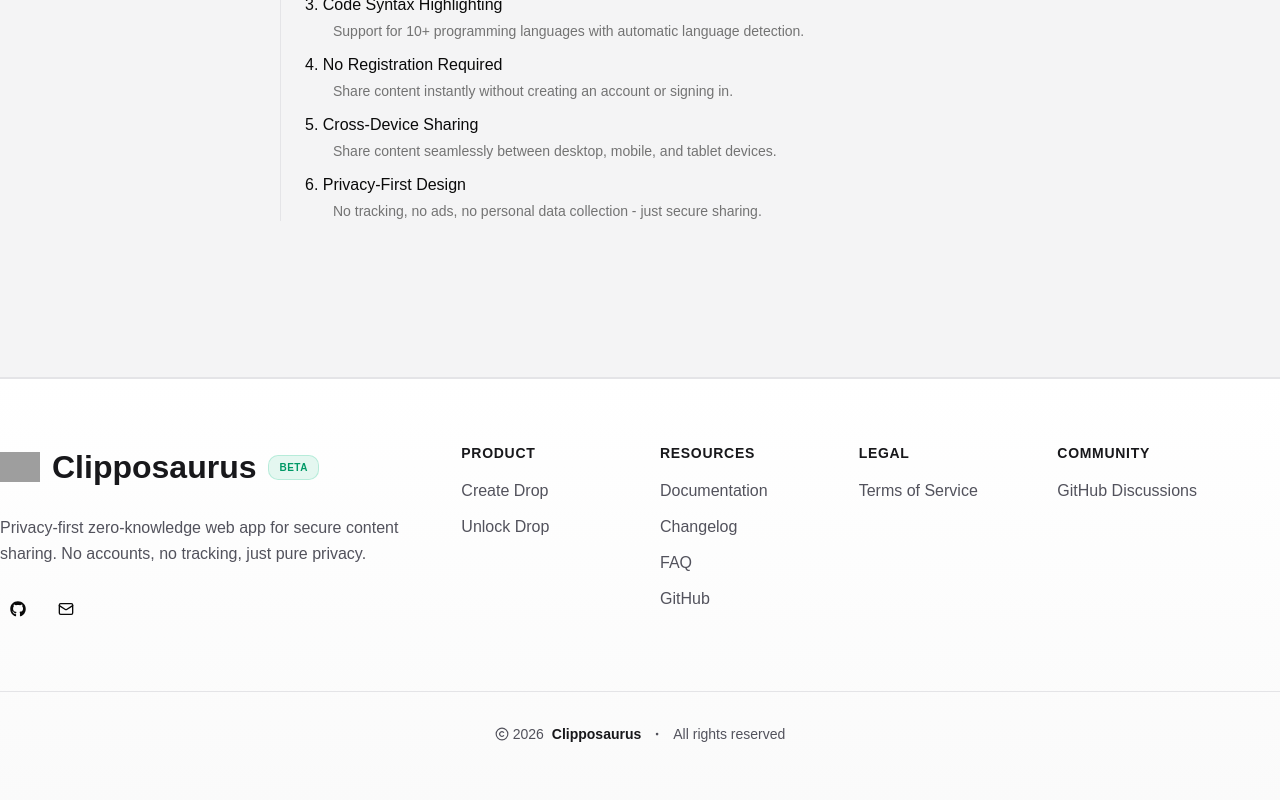
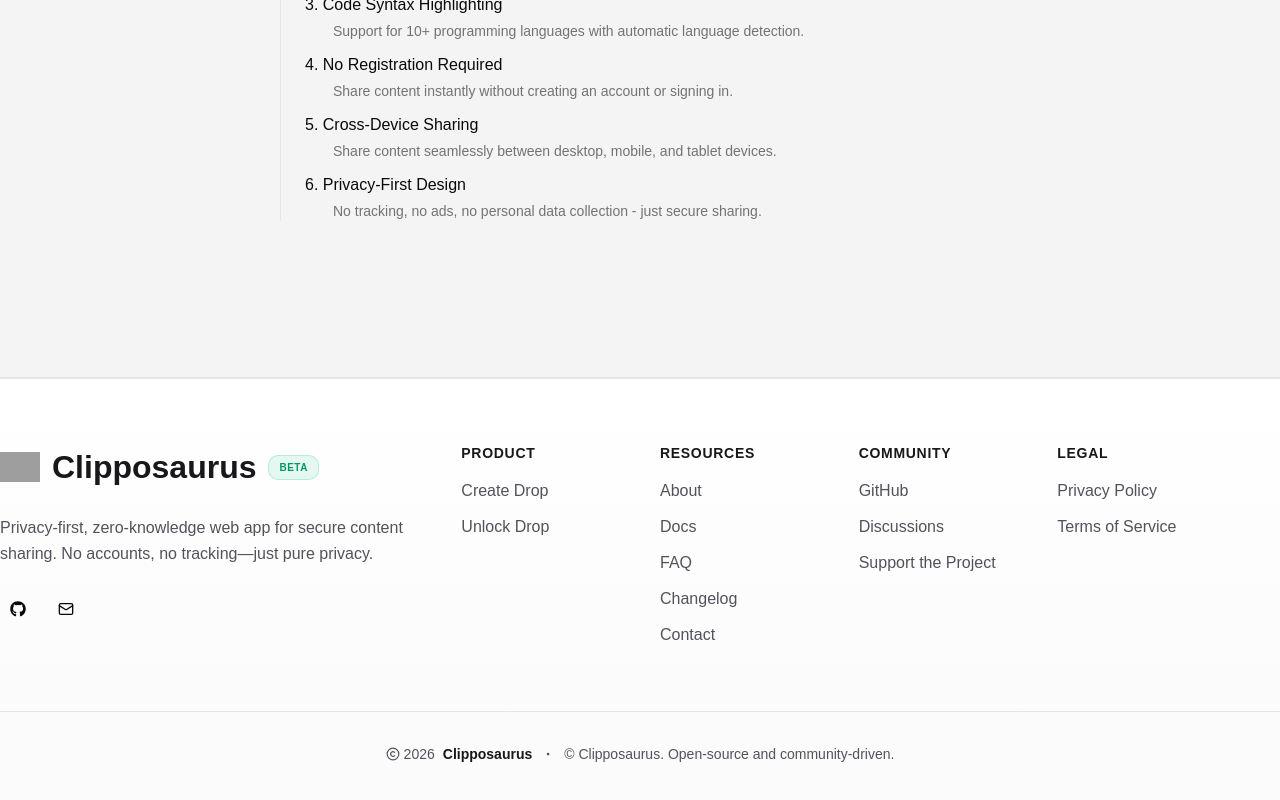
Before and after one commit to kishon45229/Clipposaurus-Docs, a Next.js app: page /changelog in a window 1280 px wide. Shown: the part 503-1303 px from the top of the page. Built offline with nearby package versions, Linux system fonts and the light colour scheme; no server answers; grey boxes are pictures that could not be loaded; a web font is replaced by a local one.

Commit message:
Update Footer by adding about us, contact us and support

```diff
--- a/src/components/footer/FooterContent.tsx
+++ b/src/components/footer/FooterContent.tsx
@@ -6,7 +6,7 @@
 import { FooterColumn } from "@/components/footer/FooterColumn";
 
 export const FooterContent = () => {
-    const { data, handleRedirectToDocs, handleRedirectToChangelog, handleRedirectToTermsOfService, handleRedirectToGitHub, handleRedirectToFAQ, handleContactUs, handleRedirectToGitHubDiscussions, handleRedirectToCreateDrop, handleRedirectToUnlockDrop } = useFooter();
+    const { data, handleRedirectToDocs, handleRedirectToChangelog, handleRedirectToPrivacyPolicy, handleRedirectToAbousUs, handleRedirectToGitHubSponsor, handleRedirectToTermsOfService, handleRedirectToGitHub, handleRedirectToFAQ, handleContactUs, handleRedirectToGitHubDiscussions, handleRedirectToCreateDrop, handleRedirectToUnlockDrop } = useFooter();
     const { columns } = data;
     const redirectHandlers = {
         "Create Drop": handleRedirectToCreateDrop,
@@ -16,7 +16,11 @@
         "FAQ": handleRedirectToFAQ,
         "GitHub": handleRedirectToGitHub,
         "Terms of Service": handleRedirectToTermsOfService,
-        "GitHub Discussions": handleRedirectToGitHubDiscussions,
+        "Privacy Policy": handleRedirectToPrivacyPolicy,
+        "Discussions": handleRedirectToGitHubDiscussions,
+        "About": handleRedirectToAbousUs,
+        "Contact": handleContactUs,
+        "Support the Project": handleRedirectToGitHubSponsor
     };
 
     return (
--- a/src/contexts/FooterContext.tsx
+++ b/src/contexts/FooterContext.tsx
@@ -20,6 +20,9 @@
     handleRedirectToUnlockDrop: () => void;
     handleRedirectToGitHubDiscussions: () => void;
     handleRedirectToDocs: () => void;
+    handleRedirectToAbousUs: () => void;
+    handleRedirectToPrivacyPolicy: () => void;
+    handleRedirectToGitHubSponsor: () => void;
 }
 
 const FooterContext = React.createContext<FooterContextValue | undefined>(undefined);
@@ -30,7 +33,7 @@
 
 export function FooterProvider({ children }: FooterProviderProps): React.ReactElement {
     const { data, isLoading, error } = useFooterComponent();
-    const { handleRedictToCurrentPageHome, handleRedirectToChangelog, handleRedirectToTermsOfService, handleRedirectToGitHub, handleRedirectToFAQ, handleContactUs, handleRedirectToGitHubDiscussions, handleRedirectToCreateDrop, handleRedirectToUnlockDrop, handleRedirectToDocs } = useRedirects();
+    const { handleRedictToCurrentPageHome, handleRedirectToChangelog, handleRedirectToGitHubSponsor, handleRedirectToTermsOfService, handleRedirectToGitHub, handleRedirectToFAQ, handleContactUs, handleRedirectToGitHubDiscussions, handleRedirectToCreateDrop, handleRedirectToUnlockDrop, handleRedirectToDocs, handleRedirectToAbousUs, handleRedirectToPrivacyPolicy } = useRedirects();
 
     const contextValue: FooterContextValue = React.useMemo(() => ({
         data,
@@ -46,7 +49,10 @@
         handleRedirectToCreateDrop,
         handleRedirectToUnlockDrop,
         handleRedirectToDocs,
-    }), [data, isLoading, error, handleRedictToCurrentPageHome, handleContactUs, handleRedirectToChangelog, handleRedirectToFAQ, handleRedirectToGitHub, handleRedirectToGitHubDiscussions, handleRedirectToTermsOfService, handleRedirectToCreateDrop, handleRedirectToUnlockDrop, handleRedirectToDocs]);
+        handleRedirectToAbousUs,
+        handleRedirectToPrivacyPolicy,
+        handleRedirectToGitHubSponsor
+    }), [data, isLoading, error, handleRedictToCurrentPageHome, handleRedirectToGitHubSponsor, handleContactUs, handleRedirectToChangelog, handleRedirectToFAQ, handleRedirectToGitHub, handleRedirectToGitHubDiscussions, handleRedirectToTermsOfService, handleRedirectToCreateDrop, handleRedirectToUnlockDrop, handleRedirectToDocs, handleRedirectToAbousUs, handleRedirectToPrivacyPolicy]);
 
     return (
         <FooterContext.Provider value={contextValue}>
--- a/src/data/FooterComponent.json
+++ b/src/data/FooterComponent.json
@@ -1,7 +1,7 @@
 {
   "brand": {
     "name": "Clipposaurus",
-    "description": "Privacy-first zero-knowledge web app for secure content sharing. No accounts, no tracking, just pure privacy.",
+    "description": "Privacy-first, zero-knowledge web app for secure content sharing. No accounts, no tracking—just pure privacy.",
     "ariaLabel": "Beta Badge",
     "text": "Beta"
   },
@@ -12,16 +12,16 @@
     },
     {
       "category": "resources",
-      "links": ["Documentation", "Changelog", "FAQ", "GitHub"]
+      "links": ["About", "Docs", "FAQ", "Changelog", "Contact"]
+    },
+    {
+      "category": "community",
+      "links": ["GitHub", "Discussions", "Support the Project"]
     },
     {
       "category": "legal",
-      "links": ["Terms of Service"]
-    },
-    {
-      "category": "community",
-      "links": ["GitHub Discussions"]
+      "links": ["Privacy Policy", "Terms of Service"]
     }
   ],
-  "copyrightNote": "All rights reserved"
+  "copyrightNote": "© Clipposaurus. Open-source and community-driven."
 }
--- a/src/hooks/useRedirect.ts
+++ b/src/hooks/useRedirect.ts
@@ -27,6 +27,8 @@
   handleRedirectToCreateDrop: () => void;
   handleRedirectToUnlockDrop: () => void;
   handleRedirectToDocs: () => void;
+  handleRedirectToPrivacyPolicy: () => void;
+  handleRedirectToAbousUs: () => void;
 }
 
 export function useRedirects(): RedirectsReturn {
@@ -95,9 +97,17 @@
     window.location.href = MARKETING_URL! + "/terms-of-service";
   }, []);
 
+  const handleRedirectToPrivacyPolicy = React.useCallback(() => {
+    window.location.href = MARKETING_URL + "/privacy-policy";
+  }, []);
+
   // CONTACT US
   const handleContactUs = React.useCallback(() => {
     window.location.href = `mailto:${CONTACT_EMAIL}`;
+  }, []);
+
+  const handleRedirectToAbousUs = React.useCallback(() => {
+    window.location.href = MARKETING_URL + "/about";
   }, []);
 
   // CREATE DROP
@@ -137,5 +147,7 @@
     handleRedirectToCreateDrop,
     handleRedirectToUnlockDrop,
     handleRedirectToDocs,
+    handleRedirectToPrivacyPolicy,
+    handleRedirectToAbousUs
   };
 }
```
